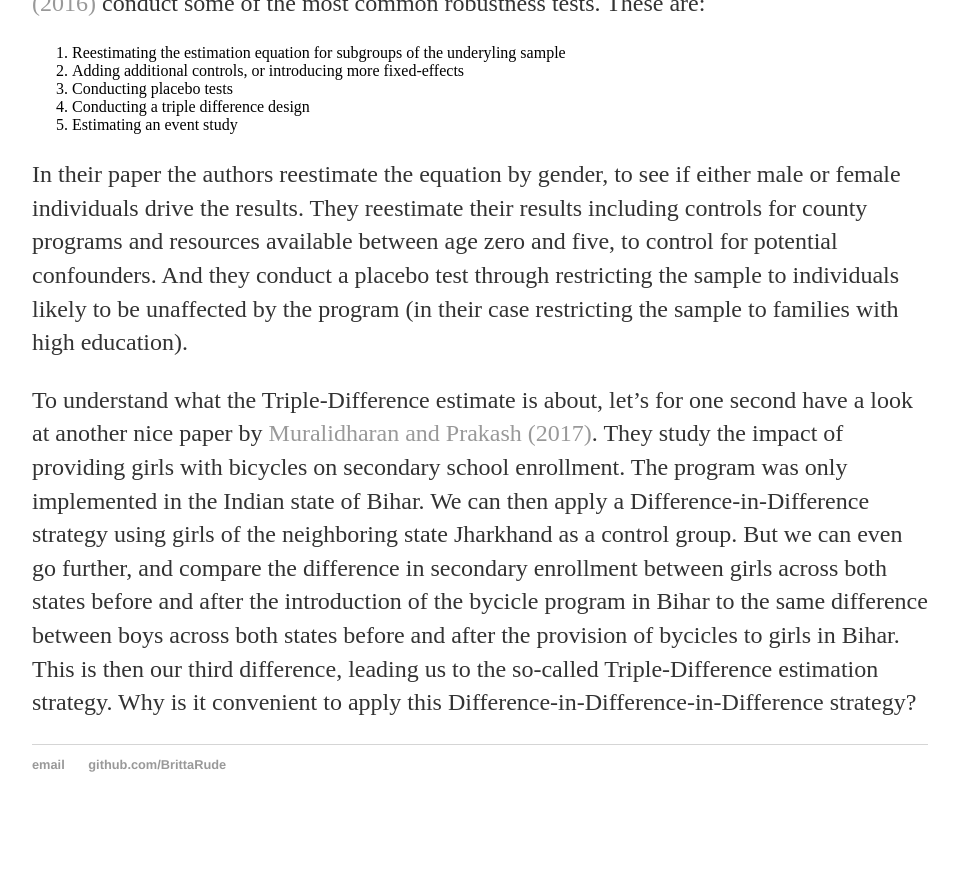
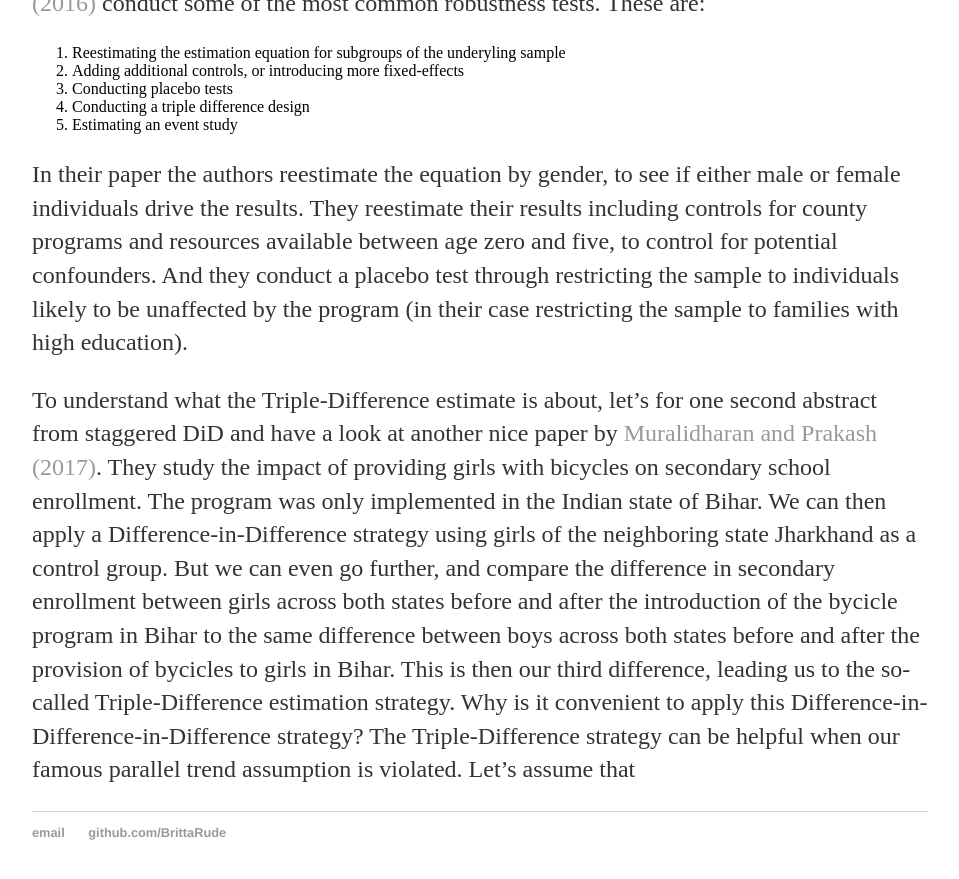
Before and after one commit to BrittaRude/BrittaRude.github.io, a Jekyll site: the page built from inputs_datascience/_posts/2020-07-21-britta-rude-staggered-difference-in-difference-as-the-next-level.md, in a window 1280 px wide and 900 px high, scrolled down 4946 px. Shown: the top 879 px of the window, without its empty margins (160-1119 px from the left). Built offline with Jekyll 4.4.1, drawn with Linux system fonts in a browser that asks for light colours; formulas are drawn with MathJax 3; before the commit the page ends 5778 px from its top, so only the background shows below that.

Commit message:
Update 2020-07-21-britta-rude-staggered-difference-in-difference-as-the-next-level.md

```diff
--- a/inputs_datascience/_posts/2020-07-21-britta-rude-staggered-difference-in-difference-as-the-next-level.md
+++ b/inputs_datascience/_posts/2020-07-21-britta-rude-staggered-difference-in-difference-as-the-next-level.md
@@ -52,4 +52,4 @@ In economic papers, you often have to show that your results are robust. What do
 
 In their paper the authors reestimate the equation by gender, to see if either male or female individuals drive the results. They reestimate their results including controls for county programs and resources available between age zero and five, to control for potential confounders. And they conduct a placebo test through restricting the sample to individuals likely to be unaffected by the program (in their case restricting the sample to families with high education).
 
-To understand what the Triple-Difference estimate is about, let's for one second have a look at another nice paper by [Muralidharan and Prakash (2017)](https://www.aeaweb.org/articles?id=10.1257/app.20160004). They study the impact of providing girls with bicycles on secondary school enrollment. The program was only implemented in the Indian state of Bihar. We can then apply a Difference-in-Difference strategy using girls of the neighboring state Jharkhand as a control group. But we can even go further, and compare the difference in secondary enrollment between girls across both states before and after the introduction of the bycicle program in Bihar to the same difference between boys across both states before and after the provision of bycicles to girls in Bihar. This is then our third difference, leading us to the so-called Triple-Difference estimation strategy. Why is it convenient to apply this Difference-in-Difference-in-Difference strategy?
+To understand what the Triple-Difference estimate is about, let's for one second abstract from staggered DiD and have a look at another nice paper by [Muralidharan and Prakash (2017)](https://www.aeaweb.org/articles?id=10.1257/app.20160004). They study the impact of providing girls with bicycles on secondary school enrollment. The program was only implemented in the Indian state of Bihar. We can then apply a Difference-in-Difference strategy using girls of the neighboring state Jharkhand as a control group. But we can even go further, and compare the difference in secondary enrollment between girls across both states before and after the introduction of the bycicle program in Bihar to the same difference between boys across both states before and after the provision of bycicles to girls in Bihar. This is then our third difference, leading us to the so-called Triple-Difference estimation strategy. Why is it convenient to apply this Difference-in-Difference-in-Difference strategy? The Triple-Difference strategy can be helpful when our famous parallel trend assumption is violated. Let's assume that
```
